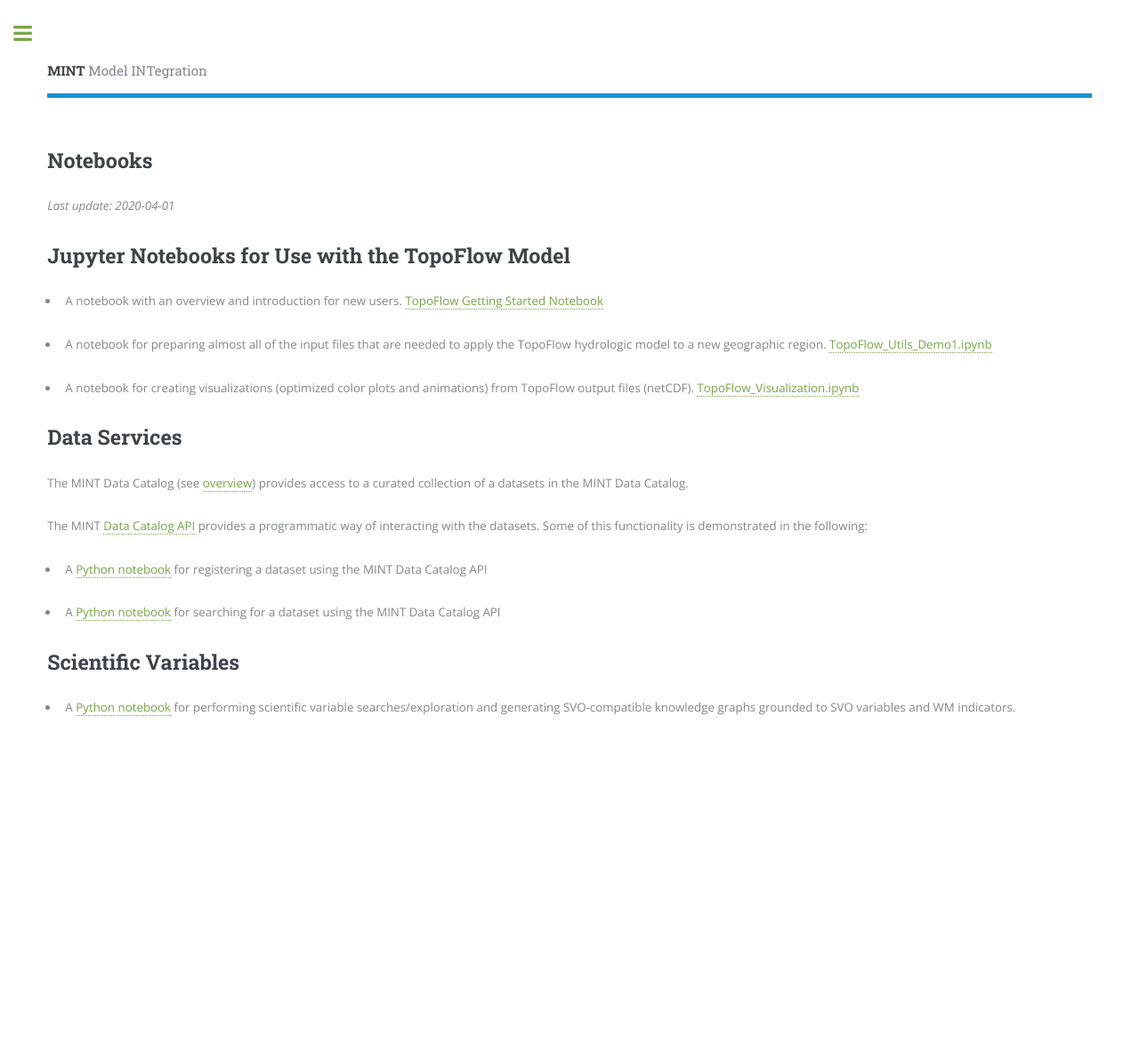
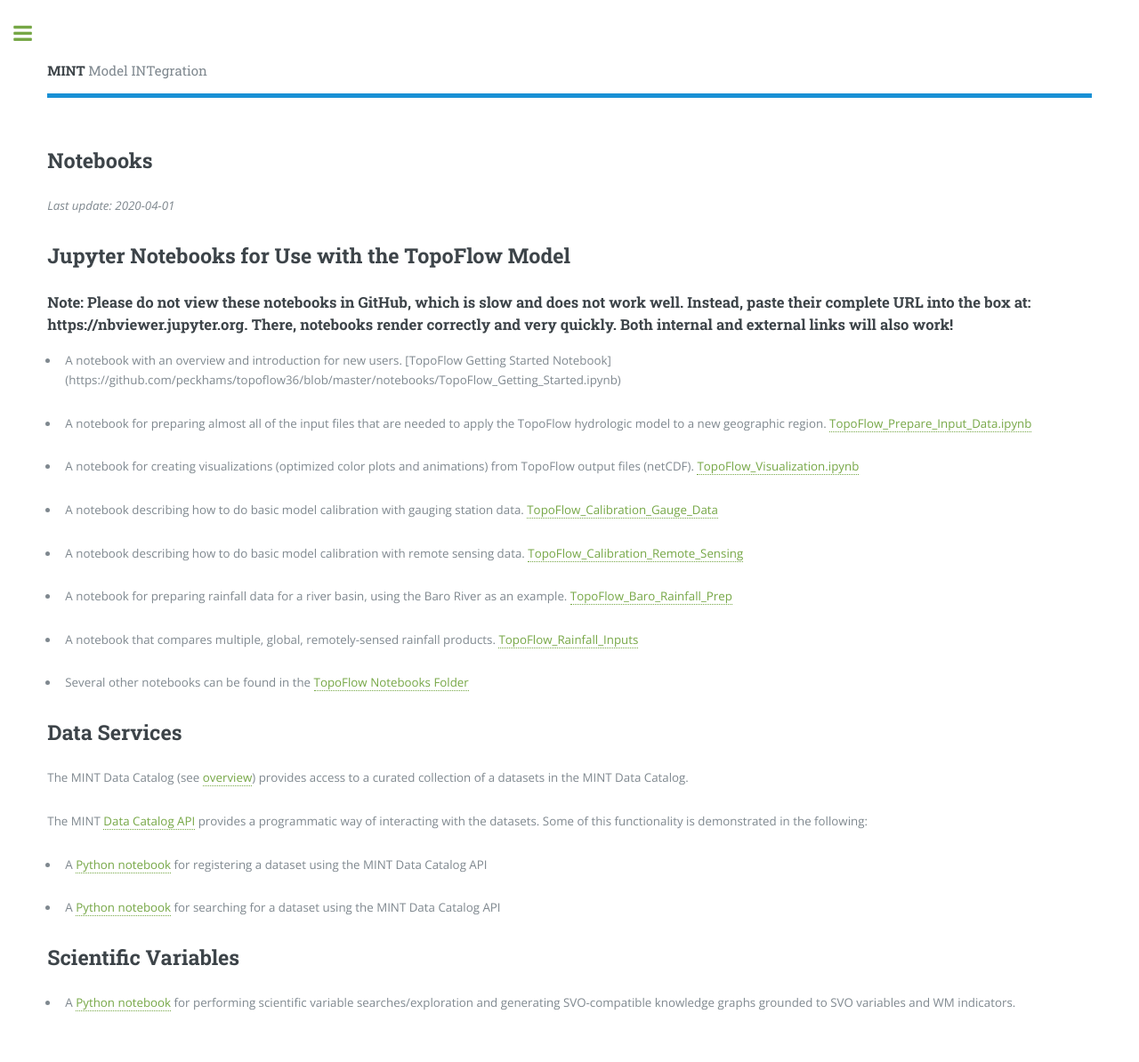
Before and after one commit to KnowledgeCaptureAndDiscovery/MINT, a Jekyll site: the page built from notebooks.md, in a window 1280 px wide. Shown: the whole page at 89% size. Built offline with Jekyll 4.4.1, drawn with Linux system fonts in a browser that asks for light colours; before the commit the page ends 900 px from its top, so only the background shows below that.

Commit message:
Update notebooks.md

```diff
--- a/notebooks.md
+++ b/notebooks.md
@@ -7,12 +7,24 @@
 
 ## Jupyter Notebooks for Use with the TopoFlow Model
 
- * A notebook with an overview and introduction for new users.  [TopoFlow Getting Started Notebook](https://github.com/peckhams/topoflow36/blob/master/TopoFlow_Getting_Started.ipynb)
+### Note: Please do not view these notebooks in GitHub, which is slow and does not work well.  Instead, paste their complete URL into the box at: https://nbviewer.jupyter.org.  There, notebooks render correctly and very quickly.  Both internal and external links will also work!
 
-  * A notebook for preparing almost all of the input files that are needed to apply the TopoFlow hydrologic model to a new geographic region. [TopoFlow_Utils_Demo1.ipynb](https://github.com/peckhams/topoflow36/blob/master/TopoFlow_Utils_Demo1.ipynb)
+ * A notebook with an overview and introduction for new users.  [TopoFlow Getting Started Notebook]
+ (https://github.com/peckhams/topoflow36/blob/master/notebooks/TopoFlow_Getting_Started.ipynb)
 
-  * A notebook for creating visualizations (optimized color plots and animations) from TopoFlow output files (netCDF). [TopoFlow_Visualization.ipynb](https://github.com/peckhams/topoflow36/blob/master/TopoFlow_Visualization.ipynb)
+  * A notebook for preparing almost all of the input files that are needed to apply the TopoFlow hydrologic model to a new geographic region. [TopoFlow_Prepare_Input_Data.ipynb](https://github.com/peckhams/topoflow36/blob/master/notebooks/TopoFlow_Prepare_Input_Data.ipynb)
 
+  * A notebook for creating visualizations (optimized color plots and animations) from TopoFlow output files (netCDF). [TopoFlow_Visualization.ipynb](https://github.com/peckhams/topoflow36/blob/master/notebooks/TopoFlow_Visualization.ipynb)
+
+  * A notebook describing how to do basic model calibration with gauging station data. [TopoFlow_Calibration_Gauge_Data](https://github.com/peckhams/topoflow36/blob/master/notebooks/TopoFlow_Calibration_Gauge_Data.ipynb)
+
+  * A notebook describing how to do basic model calibration with remote sensing data. [TopoFlow_Calibration_Remote_Sensing](https://github.com/peckhams/topoflow36/blob/master/notebooks/TopoFlow_Calibration_Remote_Sensing.ipynb)
+
+  * A notebook for preparing rainfall data for a river basin, using the Baro River as an example. [TopoFlow_Baro_Rainfall_Prep](https://github.com/peckhams/topoflow36/blob/master/notebooks/TopoFlow_Baro_Rainfall_Prep.ipynb)
+
+  * A notebook that compares multiple, global, remotely-sensed rainfall products. [TopoFlow_Rainfall_Inputs](https://github.com/peckhams/topoflow36/blob/master/notebooks/TopoFlow_Rainfall_Inputs.ipynb)
+
+  * Several other notebooks can be found in the [TopoFlow Notebooks Folder](https://github.com/peckhams/topoflow36/tree/master/notebooks)
 
 ## Data Services
 
```
